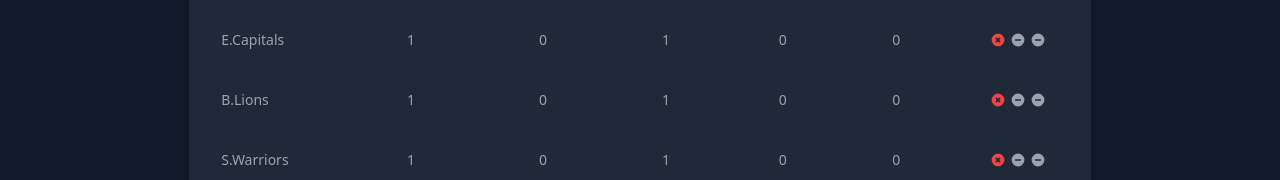
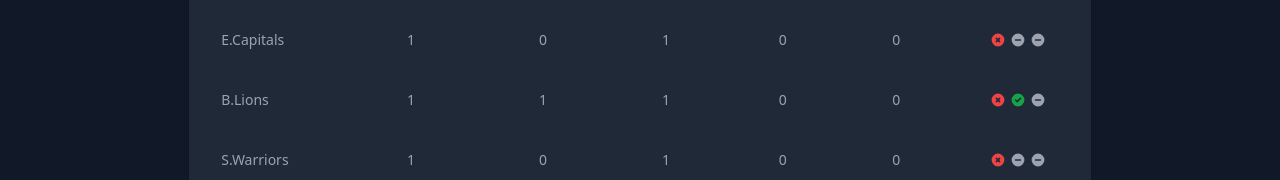
Before and after one commit to Dutt0408/my-project, a React (Create React App) app: page /PointTable in a window 1280 px wide. Shown: the part 554-734 px from the top of the page. Built offline with nearby package versions, Linux system fonts and the light colour scheme; a web font is replaced by a local one.

Commit message:
Commit Seventhcds

```diff
--- a/src/PointTable.js
+++ b/src/PointTable.js
@@ -167,11 +167,11 @@ export default function Schedule() {
 
       teamName: "B.Lions",
       match: 1,
-      won: 0,
+      won: 1,
       lost: 1,
       NRR: 0,
       pts: 0,
-      last3: "RPoint,DPoint,DPoint",
+      last3: "RPoint,GPoint,DPoint",
     },
     {
       teamName: "B.Tigers",
@@ -216,10 +216,10 @@ export default function Schedule() {
       teamName: "S.Spartans",
       match: 1,
       won: 0,
-      lost: 1,
+      lost: 2,
       NRR: 0,
       pts: 0,
-      last3: "RPoint,DPoint,DPoint",
+      last3: "RPoint,RPoint,DPoint",
     },
     {
 
--- a/src/Schedule.js
+++ b/src/Schedule.js
@@ -13,7 +13,7 @@ const scheduleData = {
     { "Match": 5, "Team1": "BRAMPTON TIGERS", "Team2": "SCARBOROUGH WARRIORS", "TimeFrame": "6pm-7pm","Day": "Friday","isOver": true,"ResultURL": "Result5.png","Winner":"BRAMPTON TIGERS Won the match" },
     { "Match": 6, "Team1": "RCB", "Team2": "ETOBICOKE CAPITALS", "TimeFrame": "7pm-8pm","Day": "Friday","isOver": true,"ResultURL": "Result6.png","Winner":"RCB won the match" },
     { "Match": 7, "Team1": "SCARBOROUGH FALCONS", "Team2": "BRAMPTON PANTHERS", "TimeFrame": "8pm-9pm","Day": "Friday","isOver": true,"ResultURL": "Result7.png","Winner":"BRAMPTON PANTHERS won the match" },
-    { "Match": 8, "Team1": "BRAMPTON LIONS", "Team2": "SCARBOROUGH SPARTANS", "TimeFrame": "9pm-10pm","Day": "Friday","isOver": false,"ResultURL": "Result8.png","Winner":"" },
+    { "Match": 8, "Team1": "BRAMPTON LIONS", "Team2": "SCARBOROUGH SPARTANS", "TimeFrame": "9pm-10pm","Day": "Friday","isOver": true,"ResultURL": "Result8.png","Winner":"BRAMPTON LIONS won the match" },
     { "Match": 9, "Team1": "SCARBOROUGH STRIKERS", "Team2": "ETOBICOKE EAGLES", "TimeFrame": "10pm-11pm","Day": "Friday","isOver": false,"ResultURL": "Result9.png","Winner":"" }
   ],
   "saturday": [
```
